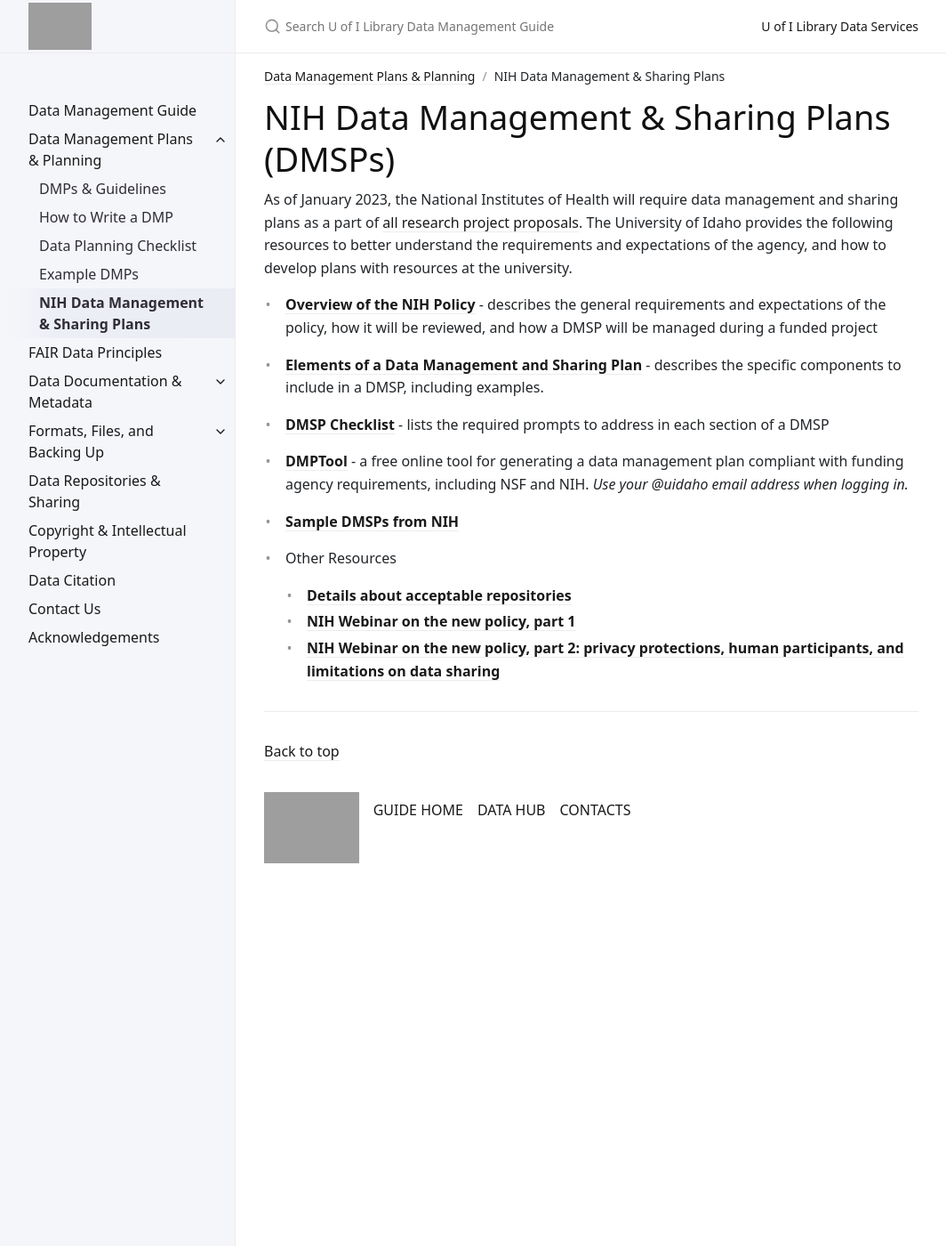
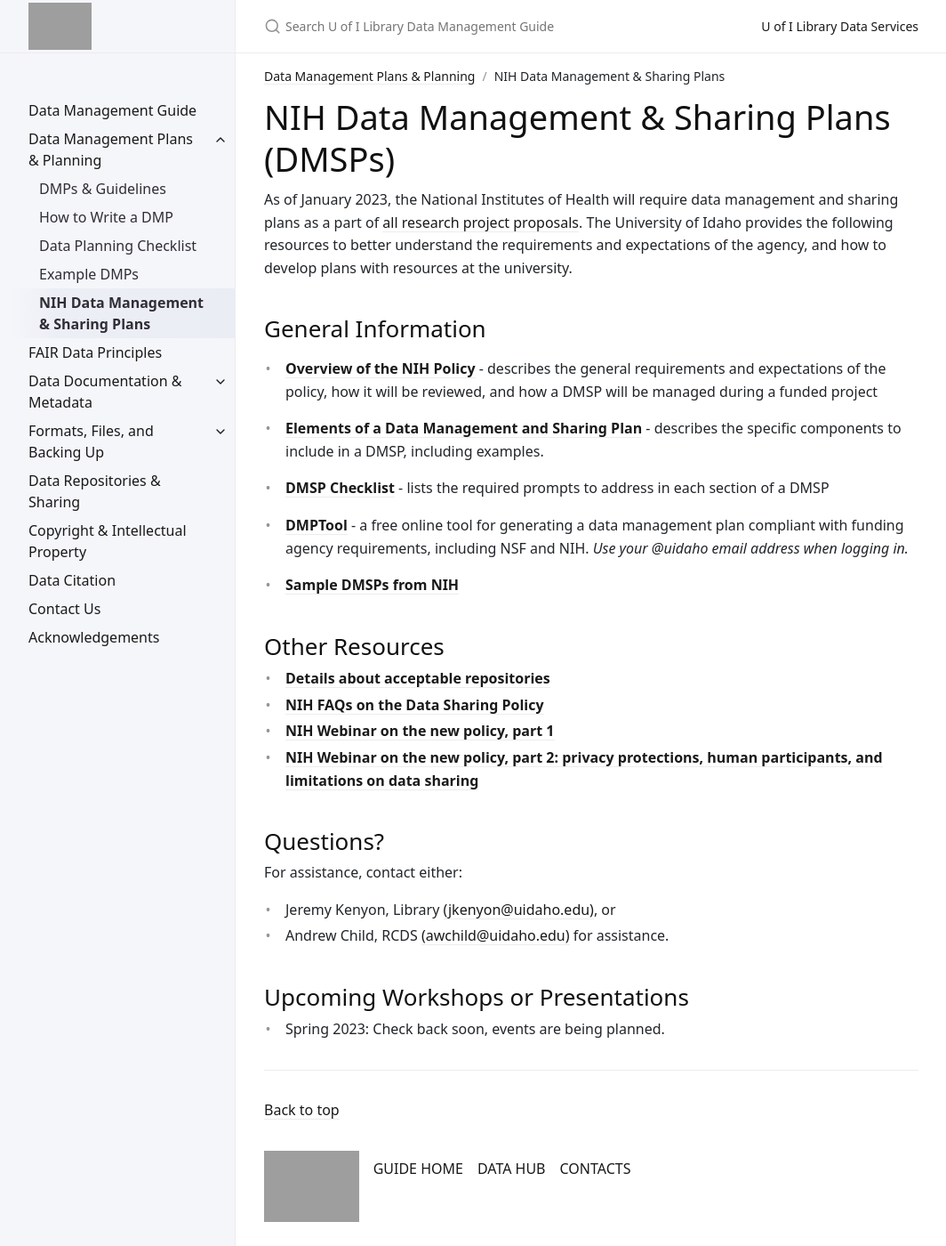
Before and after one commit to uidaholib/data-management-guide, a Jekyll site: the page built from guide/planning/nih.md, in a window 1280 px wide and 1400 px high. Shown: the whole window at 89% size, without its empty margins (107-1171 px from the left). Built offline with Jekyll 4.4.1, drawn with Linux system fonts in a browser that asks for light colours.

Commit message:
updated nih

```diff
--- a/guide/planning/nih.md
+++ b/guide/planning/nih.md
@@ -7,6 +7,8 @@ nav_order: 4
 # NIH Data Management & Sharing Plans (DMSPs)
 
 As of January 2023, the National Institutes of Health will require data management and sharing plans as a part of [all research project proposals](https://sharing.nih.gov/data-management-and-sharing-policy/about-data-management-and-sharing-policies/research-covered-under-the-data-management-sharing-policy#after). The University of Idaho provides the following resources to better understand the requirements and expectations of the agency, and how to develop plans with resources at the university.
+
+## General Information
 
 - [**Overview of the NIH Policy**]({{ site.lib-media }}/datahub/2023-NIH-DMSP-overview.pdf) - describes the general requirements and expectations of the policy, how it will be reviewed, and how a DMSP will be managed during a funded project
 
@@ -18,7 +20,18 @@ As of January 2023, the National Institutes of Health will require data manageme
 
 - [**Sample DMSPs from NIH**](https://sharing.nih.gov/data-management-and-sharing-policy/planning-and-budgeting-for-data-management-and-sharing/writing-a-data-management-and-sharing-plan#sample-plans)
 
-- Other Resources
+## Other Resources
   - [**Details about acceptable repositories**](https://sharing.nih.gov/data-management-and-sharing-policy/sharing-scientific-data/selecting-a-data-repository)
+  - [**NIH FAQs on the Data Sharing Policy**](https://sharing.nih.gov/faqs#/data-sharing.htm)
   - [**NIH Webinar on the new policy, part 1**](https://youtu.be/CgUpwkngj3g)
   - [**NIH Webinar on the new policy, part 2: privacy protections, human participants, and limitations on data sharing**](https://youtu.be/dvneZFj_TcY)
+
+## Questions?
+
+For assistance, contact either:
+  - Jeremy Kenyon, Library [(jkenyon@uidaho.edu)](mailto:jkenyon@uidaho.edu), or
+  - Andrew Child, RCDS [(awchild@uidaho.edu)](mailto:awchild@uidaho.edu) for assistance.
+
+## Upcoming Workshops or Presentations
+
+- Spring 2023: Check back soon, events are being planned.
```
